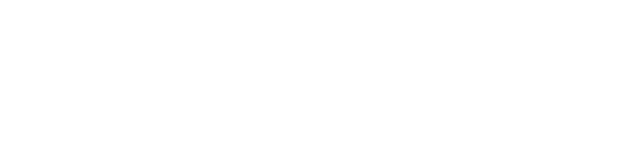
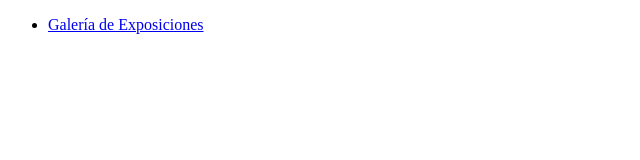
Before and after one commit to ainohasantos-beep/museo-Ainhoa, a plain HTML site: page index.html in a window 1280 px wide. Shown: the whole page, without its empty margins (0-640 px from the left). Drawn offline with Linux system fonts and the light colour scheme.

Commit message:
Menu navegación (Prueba)

```diff
--- a/index.html
+++ b/index.html
@@ -6,6 +6,11 @@
     <title>Document</title>
 </head>
 <body>
+    <nav>
+        <ul>
+            <li><a href="galeria-exposiciones.html">Galería de Exposiciones</a></li>
 
+        </ul>
+    </nav>
 </body>
 </html>
```
